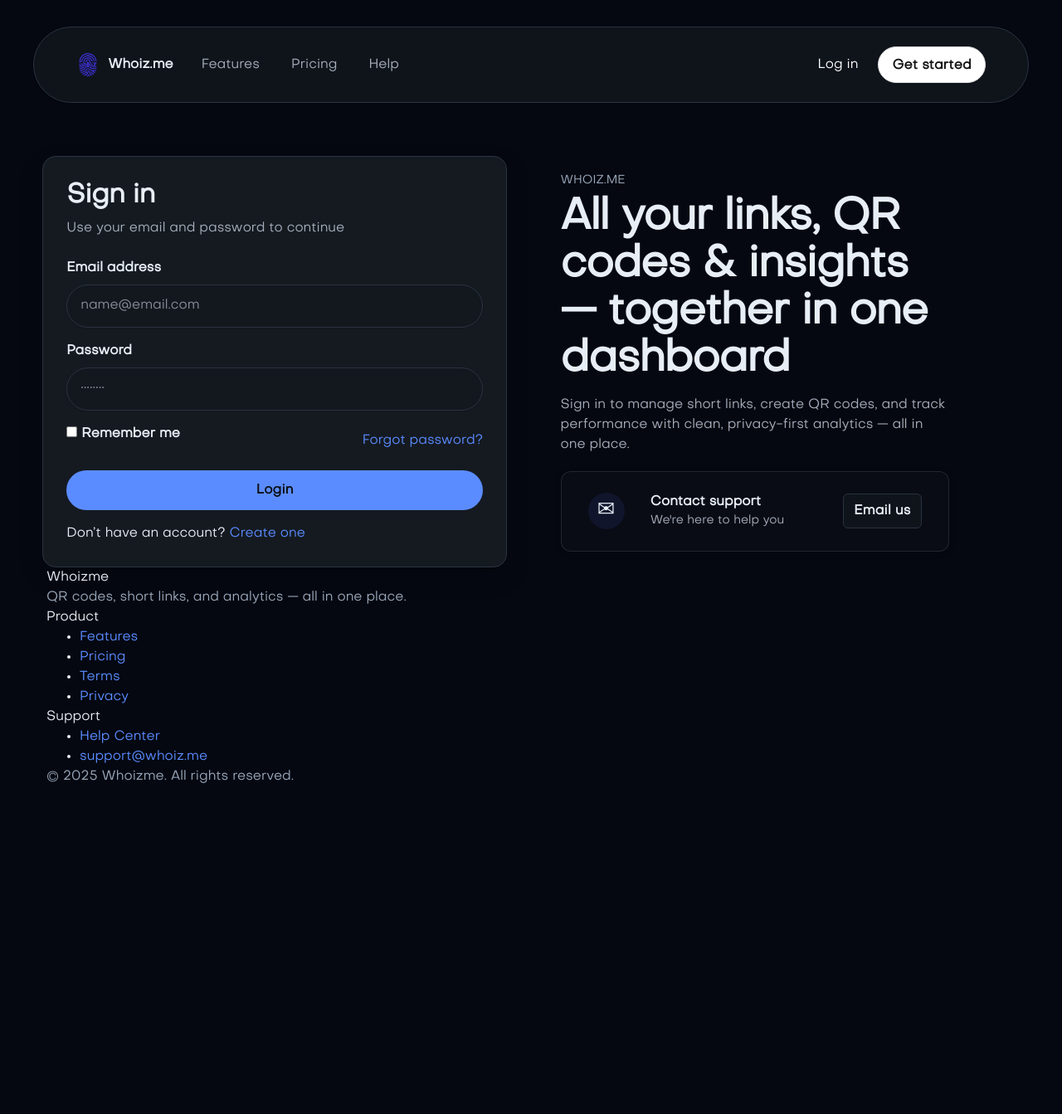
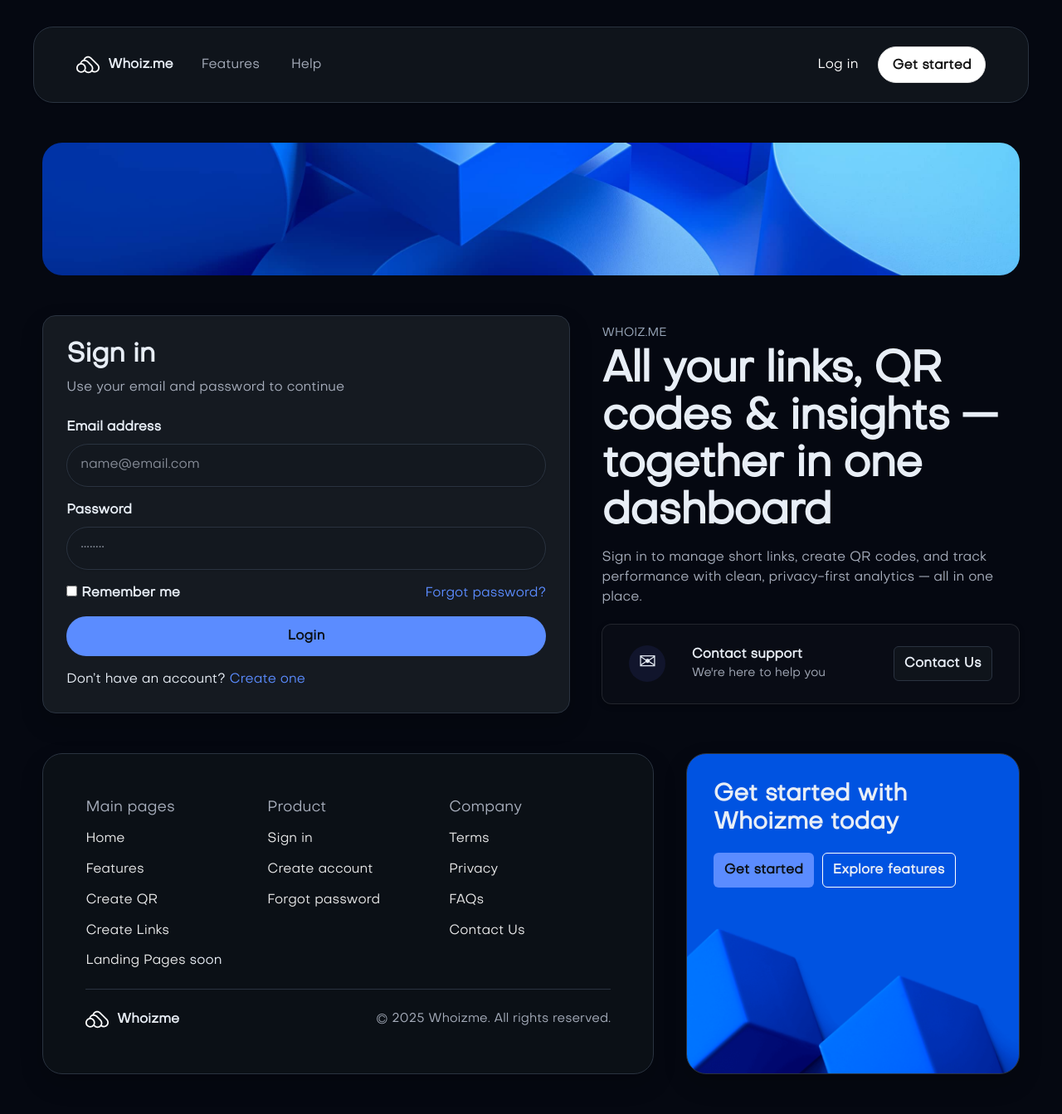
Before and after one commit to Osamadawood/whoizme, a PHP site: page /login.php in a window 1280 px wide. Shown: the whole page at 83% size. Before the commit the page ends 944 px from the top, so only its background shows below. Run offline with PHP 8.4, Linux system fonts and the light colour scheme; data that the repository does not hold is empty.

Commit message:
v0.7.0: Landing header polish, Auth layout tweaks, footer CTA (no pricing), member/visitor copy, footer background image, theme-safe styles

```diff
--- a/public/login.php
+++ b/public/login.php
@@ -10,6 +10,10 @@
 ?>
 
 <main class="site-main">
+
+  <div class="hero-img">
+    <img src="<?= $base ?>/assets/img/auth-hero.jpg" alt="Whoizme">
+  </div>
 
   <section class="auth-grid log-card">
     <!-- Left: Form card -->
@@ -28,7 +32,7 @@
           <input class="input" type="password" name="password" placeholder="••••••••" autocomplete="current-password" required>
         </label>
 
-        <div class="row row--between">
+        <div class="row row--between row--align">
           <label class="checkbox remember">
             <input type="checkbox" name="remember" value="1">
             <span>Remember me</span>
@@ -58,7 +62,8 @@
             <div class="title">Contact support</div>
             <div class="muted">We're here to help you</div>
           </div>
-          <a class="btn btn--secondary btn--sm action" href="mailto:support@whoiz.me">Email us</a>
+          <!-- <a class="btn btn--secondary btn--sm action" href="mailto:support@whoiz.me">Email us</a> -->
+          <a class="btn btn--secondary btn--sm action" href="/contact-us.php">Contact Us</a>
         </div>
 
 
--- a/public/partials/landing_footer.php
+++ b/public/partials/landing_footer.php
@@ -1,44 +1,72 @@
-  </div><!-- /.container -->
-</main>
+<?php
+// Landing footer (public pages footer)
+// يعتمد على متغيرات الـ CSS من الثيم: --surface, --card, --text, --muted, --border, --radius-*, --shadow-*
+?>
+<footer class="landing-footer">
+  <div class="wrap">
 
-<footer class="page-section">
-  <div class="container">
-    <div class="grid grid--3">
-      <div>
-        <h4>Whoizme</h4>
-        <p class="text-muted">QR codes, short links, and analytics — all in one place.</p>
-      </div>
-      <div>
-        <h6>Product</h6>
-        <ul class="stack">
-          <li><a href="/#features">Features</a></li>
-          <li><a href="/#pricing">Pricing</a></li>
-          <li><a href="/terms.php">Terms</a></li>
-          <li><a href="/privacy.php">Privacy</a></li>
-        </ul>
-      </div>
-      <div>
-        <h6>Support</h6>
-        <ul class="stack">
-          <li><a href="/help.php">Help Center</a></li>
-          <li><a href="mailto:support@whoiz.me">support@whoiz.me</a></li>
-        </ul>
-      </div>
+    <div class="footer-grid">
+      <!-- العمود الكبير (روابط) -->
+      <section class="links-card card">
+
+        <div class="cols">
+          <div class="col">
+            <h4 class="h6">Main pages</h4>
+            <ul class="link-list">
+              <li><a href="/index.php">Home</a></li>
+              <li><a href="/features.php">Features</a></li>
+              <li><a href="/qr.php">Create QR</a></li>
+              <li><a href="/links.php">Create Links</a></li>
+              <li><a href="/landing-pages.php">Landing Pages</a> <span class="soon">soon</span></li>
+            </ul>
+          </div>
+
+          <div class="col">
+            <h4 class="h6">Product</h4>
+            <ul class="link-list">
+              <li><a href="/login.php">Sign in</a></li>
+              <li><a href="/register.php">Create account</a></li>
+              <li><a href="/forgot.php">Forgot password</a></li>
+            </ul>
+          </div>
+
+          <div class="col">
+            <h4 class="h6">Company</h4>
+            <ul class="link-list">
+              <li><a href="/terms.php">Terms</a></li>
+              <li><a href="/privacy.php">Privacy</a></li>
+              <li><a href="/faq.php">FAQs</a></li>
+              <li><a href="/contact-us.php">Contact Us</a></li>
+            </ul>
+          </div>
+        </div>
+
+        <hr class="divider" />
+        <div class="mb-12"></div>
+
+        <div class="brand-row">
+          <a class="brand" href="/index.php">
+            <img class="brand-mark" src="/assets/img/logo.svg" alt="" loading="lazy" />
+            <span class="brand-name">Whoizme</span>
+          </a>
+
+          <p class="copy">© <?php echo date('Y'); ?> Whoizme. All rights reserved.</p>
+        </div>
+      </section>
+
+      <!-- صندوق الـ CTA على اليمين -->
+      <aside class="cta-card card">
+        <div class="cta-inner">
+          <h3 class="cta-title">Get started with Whoizme today</h3>
+
+          <div class="cta-actions">
+            <a class="btn btn--sm btn--primary" href="/register.php">Get started</a>
+            <a class="btn btn--sm btn--ghost" href="/features.php">Explore features</a>
+          </div>
+
+        </div>
+      </aside>
     </div>
 
-    <p class="mt-6 text-muted">&copy; <?= date('Y') ?> Whoizme. All rights reserved.</p>
   </div>
 </footer>
-
-<script>
-// تبديل الثيم (اختياري)
-document.addEventListener('click', (e) => {
-  const t = e.target.closest('[data-toggle-theme]');
-  if (!t) return;
-  const root = document.documentElement;
-  const isLight = root.getAttribute('data-theme') === 'light';
-  root.setAttribute('data-theme', isLight ? 'dark' : 'light');
-});
-</script>
-</body>
-</html>
--- a/public/partials/landing_header.php
+++ b/public/partials/landing_header.php
@@ -23,7 +23,6 @@
 
     <nav aria-label="Primary" class="nav">
       <a href="/#features">Features</a>
-      <a href="/#pricing">Pricing</a>
       <a href="/#help">Help</a>
 
     </nav>
```
Also changed, not shown: public/assets/css/app.css, public/assets/css/app.min.css, public/assets/img/Untitled-2.png (added), public/assets/img/footer-bg.png (added), public/assets/img/logo.svg, public/assets/img/logo2.svg (added), public/assets/scss/app.scss, public/assets/scss/components/_auth.scss, public/assets/scss/components/_buttons.scss, public/assets/scss/core/_themes.scss, public/assets/scss/landing/_footer.scss (added), public/assets/scss/landing/_header.scss, public/assets/scss/pages/_landing.scss (deleted), 4 other files.
